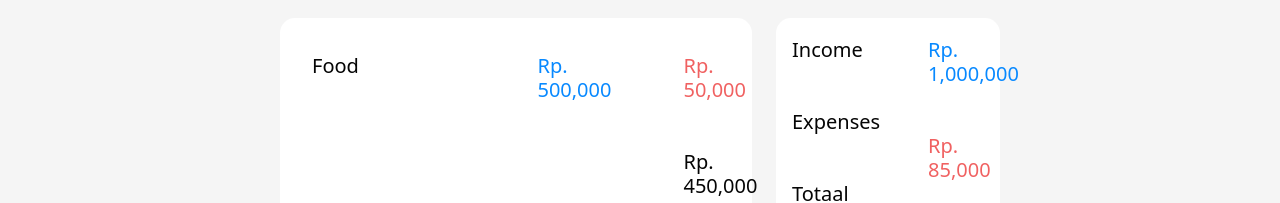
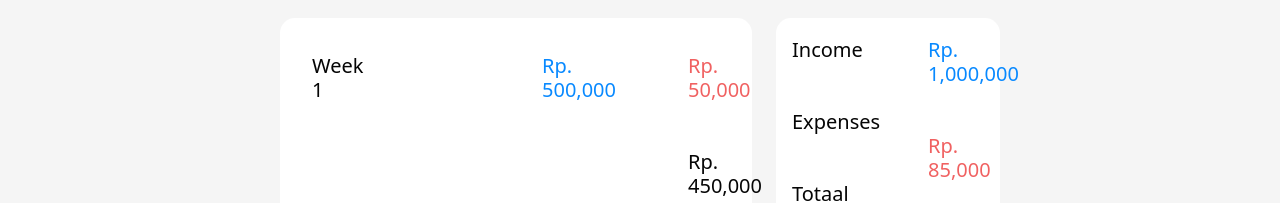
Before and after one commit to yosepalexsander/money-manager-frontend, a React (Create React App) app: page /homeweekly in a window 1280 px wide. Shown: the part 242-445 px from the top of the page. Built offline with nearby package versions, Linux system fonts and the light colour scheme.

Commit message:
first commit

```diff
--- a/src/pages/HomeWeekly.jsx
+++ b/src/pages/HomeWeekly.jsx
@@ -33,7 +33,7 @@ export const HomeWeekly = () => {
                                     <div className="mb-1 mt-1 d-flex">
                                       <div className="pe-5">
                                         <h5 className="pb-3" style={{ color: "#050505", fontSize: "20px" }}>
-                                          Food &emsp;
+                                          Week 1
                                         </h5>
                                       </div>
                                       <div className="pe-5" style={{ paddingLeft: "32%" }}>
```
